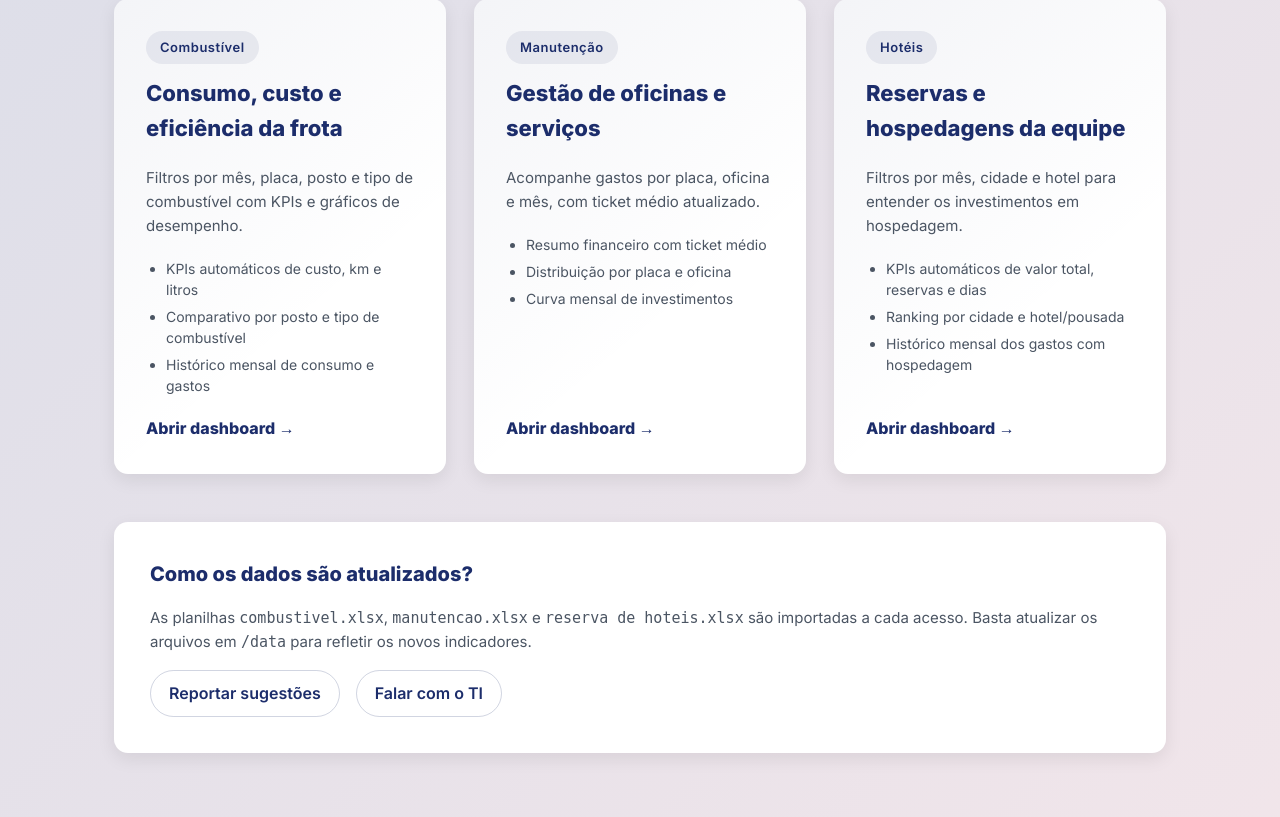
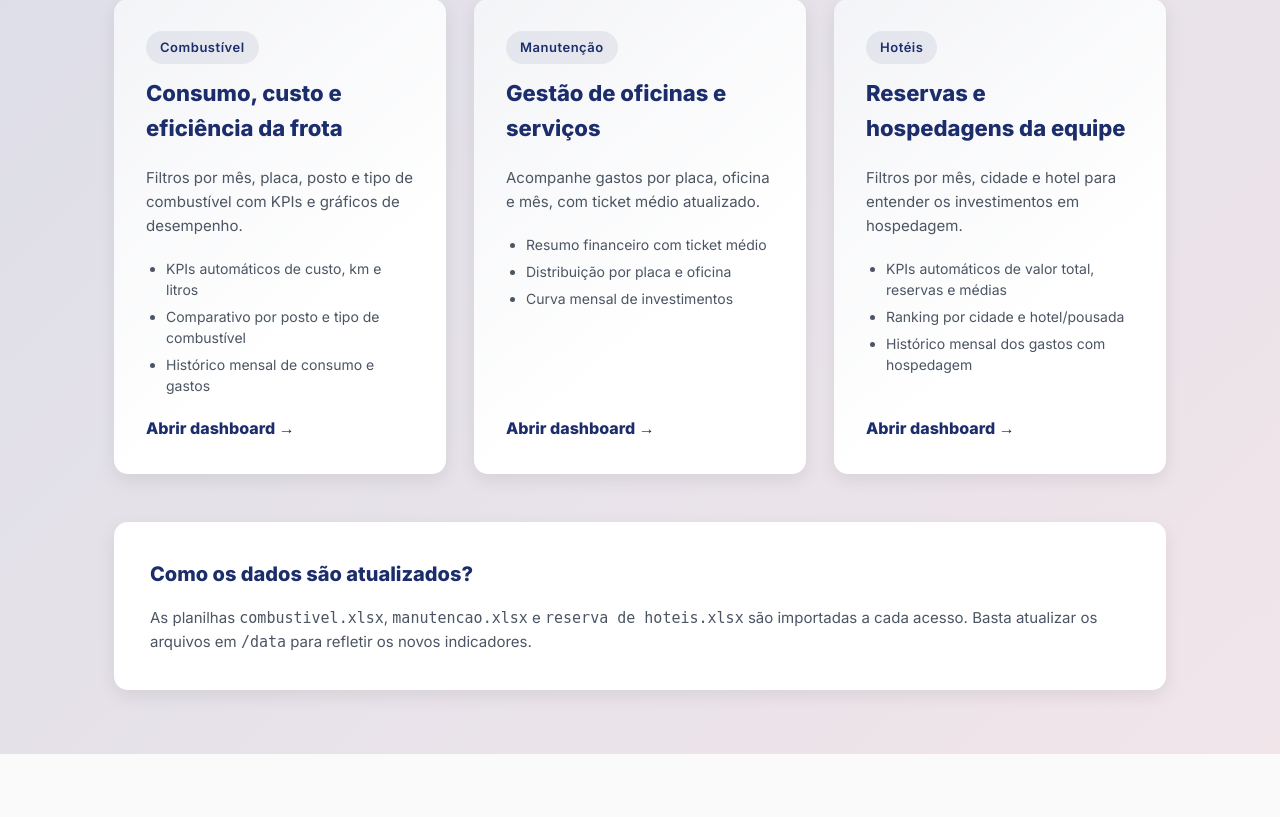
Before and after one commit to jhonnyoraculos/dashboard, a Flask app: page / in a window 1280 px wide. Shown: the part 397-1214 px from the top of the page. After the commit the page ends 1151 px from the top, so only its background shows below. Run offline with Flask 3, Linux system fonts and the light colour scheme.

Commit message:
atualiza dados

```diff
--- a/templates/home.html
+++ b/templates/home.html
@@ -60,7 +60,7 @@
         </div>
         <p class="home-card-text">Filtros por m&ecirc;s, cidade e hotel para entender os investimentos em hospedagem.</p>
         <ul class="home-list">
-          <li>KPIs autom&aacute;ticos de valor total, reservas e dias</li>
+          <li>KPIs autom&aacute;ticos de valor total, reservas e m&eacute;dias</li>
           <li>Ranking por cidade e hotel/pousada</li>
           <li>Hist&oacute;rico mensal dos gastos com hospedagem</li>
         </ul>
@@ -71,10 +71,6 @@
     <section class="home-footer">
       <h3>Como os dados s&atilde;o atualizados?</h3>
       <p>As planilhas <code>combustivel.xlsx</code>, <code>manutencao.xlsx</code> e <code>reserva de hoteis.xlsx</code> s&atilde;o importadas a cada acesso. Basta atualizar os arquivos em <code>/data</code> para refletir os novos indicadores.</p>
-      <div class="home-actions">
-        <a href="https://forms.gle/" target="_blank" rel="noopener" class="home-outline">Reportar sugest&otilde;es</a>
-        <a href="mailto:contato@jrferragens.com" class="home-outline">Falar com o TI</a>
-      </div>
     </section>
   </main>
 </body>
```
Also changed, not shown: 1 other file.
